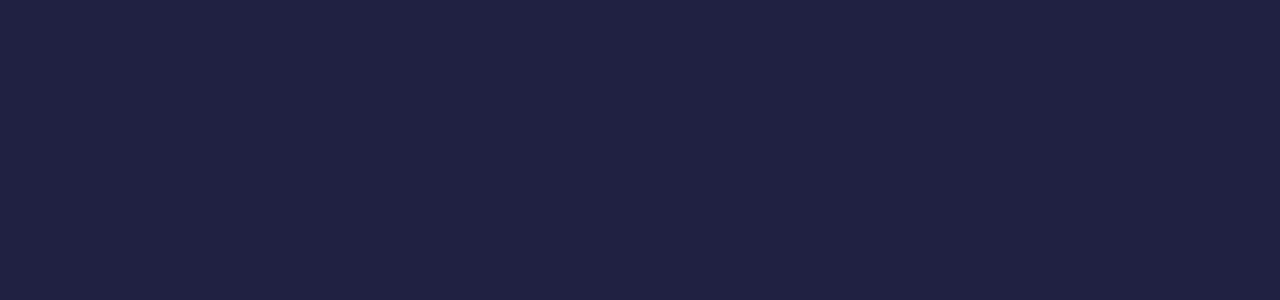
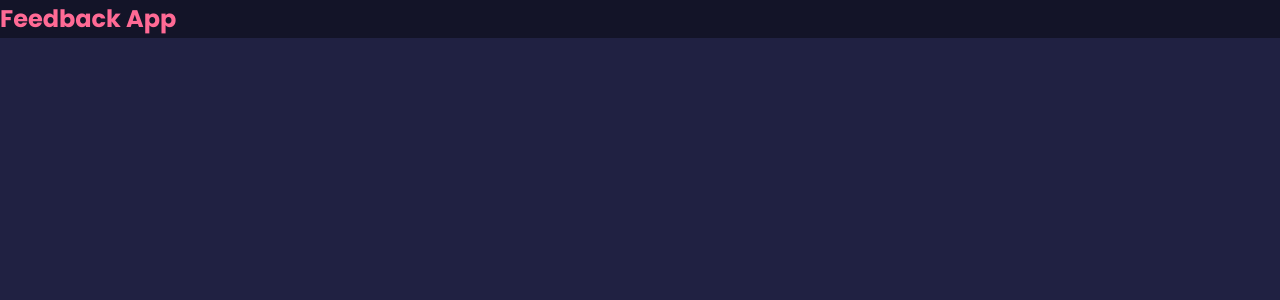
Before and after one commit to gorakhjoshi/FeedbackApp, a JavaScript app: page / in a window 1280 px wide. Shown: the top 300 px of the page. Built offline with nearby package versions, Linux system fonts and the light colour scheme; the HTML template or start-up script is replaced by a standard one.

Commit message:
default text prop supplied

```diff
--- a/src/components/Header.js
+++ b/src/components/Header.js
@@ -13,6 +13,7 @@ function Header({ bgColor, textColor, text }) {
 }
 
 Header.defaultProps = {
+  text: 'Feedback App',
   bgColor: 'rgba(0,0,0,0.4)',
   textColor: '#ff6a95',
 };
```
